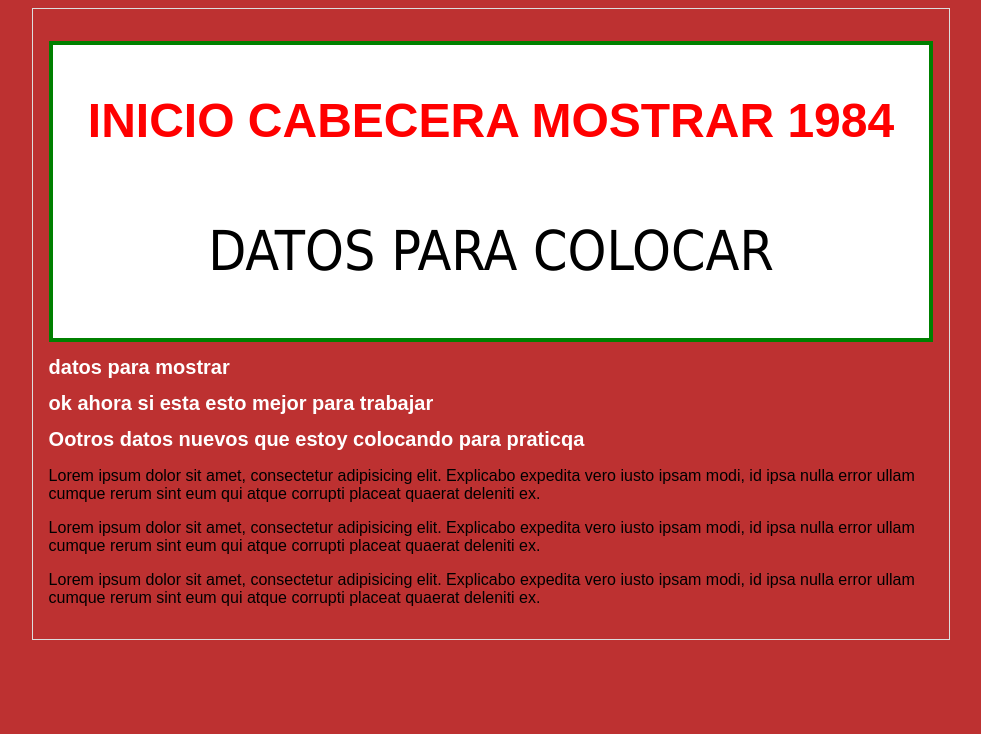
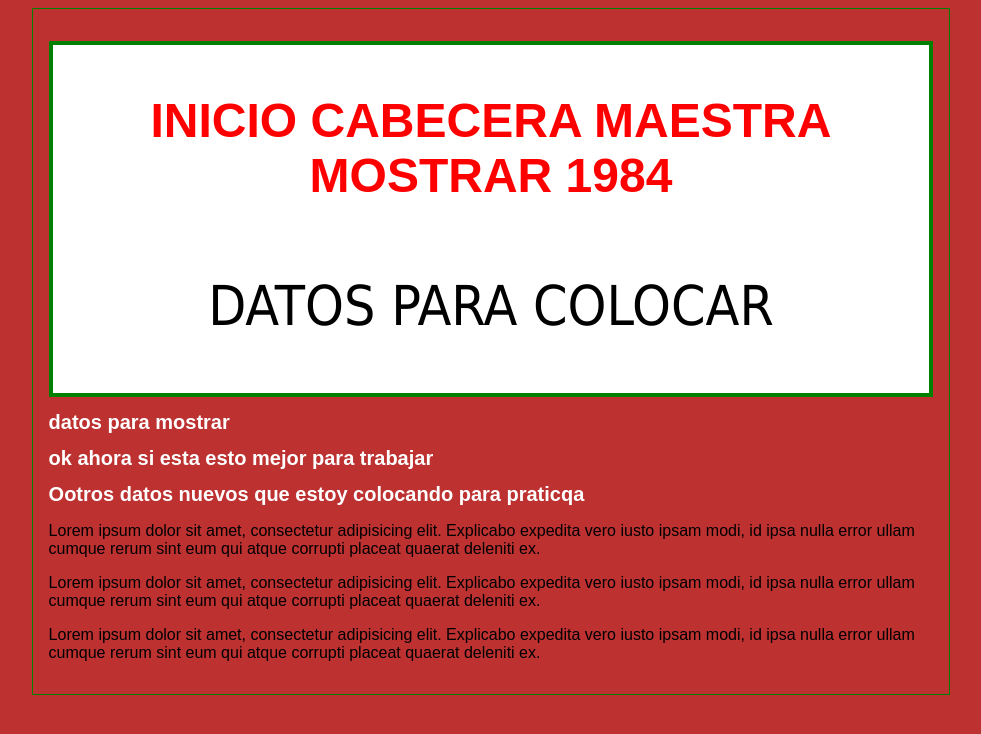
Before and after one commit to RennyDelgado/cocina, a plain HTML site: page index.html in a window 1280 px wide. Shown: the whole page, without its empty margins (149-1130 px from the left). Drawn offline with Linux system fonts and the light colour scheme.

Commit message:
#13 cambios cabeza en la master

```diff
--- a/css/estilos.css
+++ b/css/estilos.css
@@ -10,7 +10,7 @@ font-family: arial;
   width: 70%;
   padding: 1rem;
   text-align: left;
-  border: solid 1px #ddd;
+  border: solid 1px green;
   margin: 0 auto;
 }
 
--- a/index.html
+++ b/index.html
@@ -12,7 +12,7 @@
 <div id="container">
 
   <div id="cabecera">
-    <h1>INICIO CABECERA MOSTRAR 1984</h1>
+    <h1>INICIO CABECERA MAESTRA MOSTRAR 1984</h1>
     <p>datos para colocar</p>
   </div>
 
```
